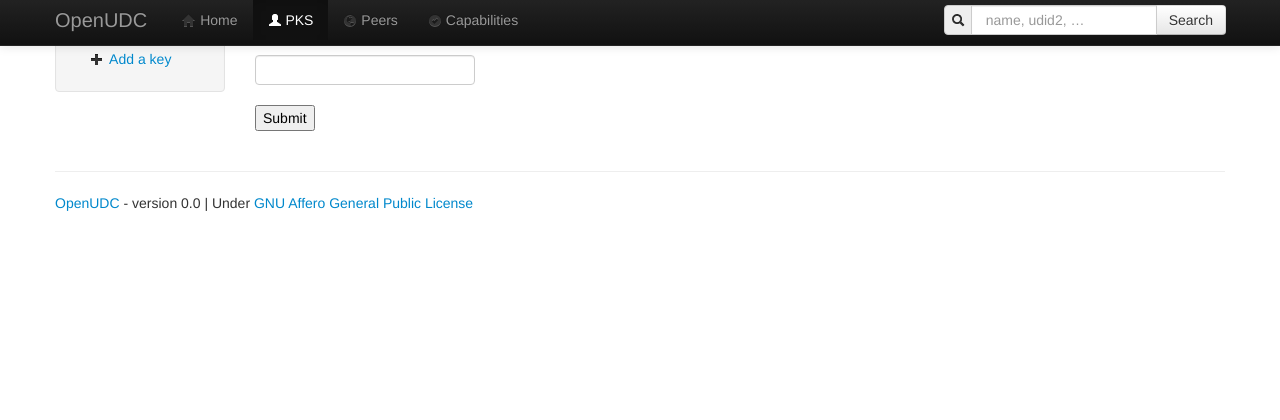
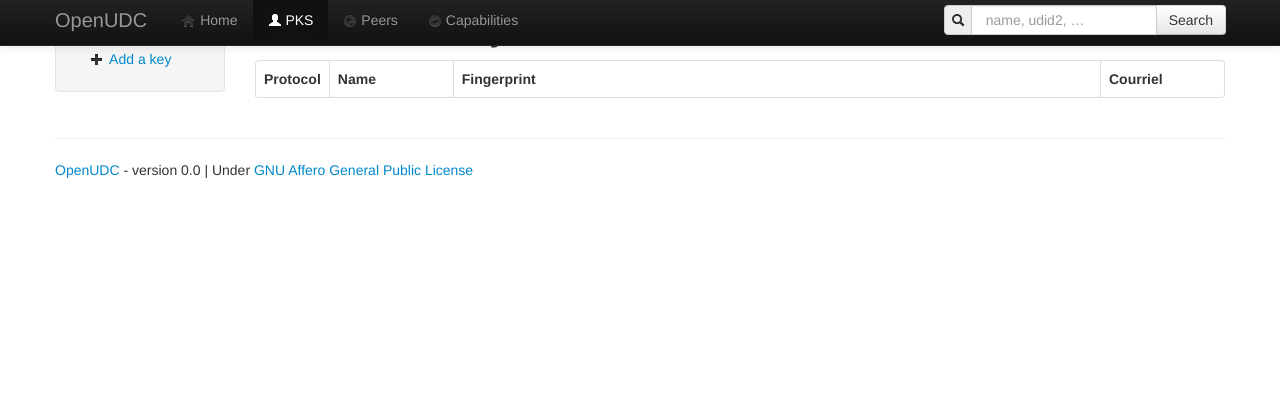
Before and after one commit to canercandan/django-openudc, a Django app: page /pks/lookup in a window 1280 px wide. Shown: the top 420 px of the page. Run offline with Django 3.2, Linux system fonts and the light colour scheme; lists and menus that the app fills with data are empty; parts of the project's set-up code (start-up, migrations or seed data) failed here and were passed over; some libraries are stand-ins or nearby versions.

Commit message:
* changed template and view classes in order to have autocompletion in the udid2 search bar and added a result page.

```diff
--- a/openudc/urls.py
+++ b/openudc/urls.py
@@ -5,11 +5,13 @@ from django.views.generic import DetailView, ListView, TemplateView
 from django.contrib import admin
 admin.autodiscover()
 
+from udid2 import Udid2
+__keys__ = [x for x in Udid2.HashedVerboseParser()()]
+
 urlpatterns = patterns('',
                        # Examples
-                       # url(r'^$', 'openudc.views.home', name='home'),
-                       url(r'^$', TemplateView.as_view(template_name='home.html'), name='home'),
-                       url(r'^capabilities$', TemplateView.as_view(template_name='capabilities.html'), name='capabilities'),
+                       url(r'^$', 'openudc.views.home', name='home'),
+                       url(r'^capabilities$', 'openudc.views.capabilities', name='capabilities'),
 
                        # url(r'^openudc/', include('openudc.foo.urls')),
 
--- a/pks/models.py
+++ b/pks/models.py
@@ -1,13 +1,5 @@
 # -*- coding: utf-8 -*-
 from django import forms
-from udid2 import Udid2
-
-# from crispy_forms.helper import FormHelper
-# from crispy_forms.layout import Layout, Div, Submit, HTML, Button, Row, Field
-# from crispy_forms.bootstrap import AppendedText, PrependedText, FormActions
-
-class KeysList:
-    keys = [x for x in Udid2.HashedVerboseParser()()]
 
 class Add(forms.Form):
     keytext = forms.CharField(label="",
@@ -16,20 +8,5 @@ class Add(forms.Form):
                                                     )
                               )
 
-    # helper = FormHelper()
-    # helper.form_class = 'form-pks span12'
-    # helper.layout = Layout(
-    #     Field('keytext', css_class='input-xlarge span12'),
-    #     FormActions(
-    #         Submit('update', 'Add or Update', css_class="btn-large"),
-    #         ),
-    #     )
-
 class Lookup(forms.Form):
     search = forms.CharField(max_length=255)
-
-    # helper = FormHelper()
-    # helper.form_class = 'navbar-search pull-right'
-    # helper.layout = Layout(
-    #     Field('search', css_class='search-query', placeholder='Search a key'),
-    #     )
--- a/pks/views.py
+++ b/pks/views.py
@@ -3,8 +3,11 @@ from django.http import HttpResponseRedirect, HttpResponse
 # from models import Add, Lookup
 from models import *
 
+from udid2 import Udid2
+__keys__ = [x for x in Udid2.HashedVerboseParser()()]
+
 def list(request):
-    return render(request, 'pks/list.html', {'keys_list': KeysList(),})
+    return render(request, 'pks/list.html', {'keys': __keys__,})
 
 def add(request):
     if request.method == 'POST':
@@ -14,14 +17,13 @@ def add(request):
     else:
         form = Add()
 
-    return render(request, 'pks/add.html', {'form': form,})
+    return render(request, 'pks/add.html', {'form': form, 'keys': __keys__,})
 
 def lookup(request):
     if request.method == 'GET':
         form = Lookup(request.GET)
         if form.is_valid():
-            return HttpResponse('done: %s' % form.cleaned_data['search'])
+            return render(request, 'pks/list.html', {'form': form, 'keys': __keys__, 'search': form.cleaned_data['search'],})
     else:
         form = Lookup()
-
-    return render(request, 'pks/lookup.html', {'form': form,})
+    return render(request, 'pks/list.html', {'keys': __keys__,})
--- a/templates/base.html
+++ b/templates/base.html
@@ -33,14 +33,13 @@
 	      <li class="{% block menu_capabilities %}{% endblock %}"><a href="/capabilities"><i class="icon-ok-sign"></i> Capabilities</a></li>
 	      {% endblock menu %}
 	    </ul>
-            <form class="navbar-form pull-right" action="/pks/lookup" method="get">
+	    <form class="navbar-form pull-right" action="/pks/lookup" method="get">
 	      <div class="input-prepend input-append">
 		<span class="add-on"><i class="icon-search"></i></span>
-		<!-- <input class="span2 search-query" type="text" name="search" placeholder="name, udid2, …"> -->
-		<input class="span2 search-query" type="text" name="search" placeholder="name, udid2, …" autocomplete="off" data-provide="typeahead" data-items="4" data-source='["Alabama","Alaska","Arizona","Arkansas","California","Colorado","Connecticut","Delaware","Florida","Georgia","Hawaii","Idaho","Illinois","Indiana","Iowa","Kansas","Kentucky","Louisiana","Maine","Maryland","Massachusetts","Michigan","Minnesota","Mississippi","Missouri","Montana","Nebraska","Nevada","New Hampshire","New Jersey","New Mexico","New York","North Dakota","North Carolina","Ohio","Oklahoma","Oregon","Pennsylvania","Rhode Island","South Carolina","South Dakota","Tennessee","Texas","Utah","Vermont","Virginia","Washington","West Virginia","Wisconsin","Wyoming"]' />
+		<input class="span2 search-query" type="text" name="search" placeholder="name, udid2, …" autocomplete="off" data-provide="typeahead" data-items="4" data-source='[""{% for key in keys %},"{{key.name}}","{{key.email}}","{{key.comment}}"{% endfor %}]' {% if search %}value="{{search}}"{% endif %} />
 		<button type="submit" class="btn">Search</button>
 	      </div>
-            </form>
+	    </form>
 	  </div> <!--/.nav-collapse -->
 	</div> <!--./container -->
       </div> <!--./navbar-inner -->
--- a/templates/pks/list.html
+++ b/templates/pks/list.html
@@ -4,7 +4,11 @@
 {% block pks_menu_list %}active{% endblock %}
 
 {% block pks_content %}
+{% if search %}
+<h2>{% trans "Looking for" %} "{{search}}"</h2>
+{% else %}
 <h2>{% trans "List of Udid2 keys" %}</h2>
+{% endif %}
 <table class="table table-bordered table-hover">
   <thead>
     <tr>
@@ -19,7 +23,8 @@
     </tr>
   </thead>
   <tbody>
-    {% for key in keys_list.keys %}
+    {% for key in keys %}
+    {% if not search or key.name == search or key.comment == search or key.email == search %}
     <tr class="{% cycle 'row1' 'row2' %}">
       <!-- <td>{{key.comment}}</td> -->
       <td>{{key.protocol}}</td>
@@ -30,6 +35,7 @@
       <td>{{key.fingerprint}}</td>
       <td>{{key.email}}</td>
     </tr>
+    {% endif %}
     {% endfor %}
   </tbody>
 </table>
--- a/templates/pks/lookup.html
+++ b/templates/pks/lookup.html
@@ -2,8 +2,11 @@
 {% load i18n %}
 
 {% block pks_content %}
-<form action="/pks/lookup" method="get">
-  {{ form.as_p }}
-  <input type="submit" value="Submit" />
+<form class="navbar-form" action="/pks/lookup" method="get">
+  <div class="input-prepend input-append">
+    <span class="add-on"><i class="icon-search"></i></span>
+    <input class="search-query" type="text" name="search" placeholder="name, udid2, …" autocomplete="off" data-provide="typeahead" data-items="4" data-source='[""{% for key in keys %},"{{key.name}}","{{key.email}}","{{key.comment}}"{% endfor %}]' />
+    <button type="submit" class="btn">Search</button>
+  </div>
 </form>
 {% endblock pks_content %}
--- a/templates/pks/ok.html
+++ b/templates/pks/ok.html
@@ -1,4 +1,4 @@
-{% extends "pks/index.html" %}
+{% extends "pks/base.html" %}
 {% load i18n %}
 
 {% block pks_content %}
```
Also changed, not shown: openudc/views.py (added, +12 -0 lines), peers/views.py (+5 -2 lines).
